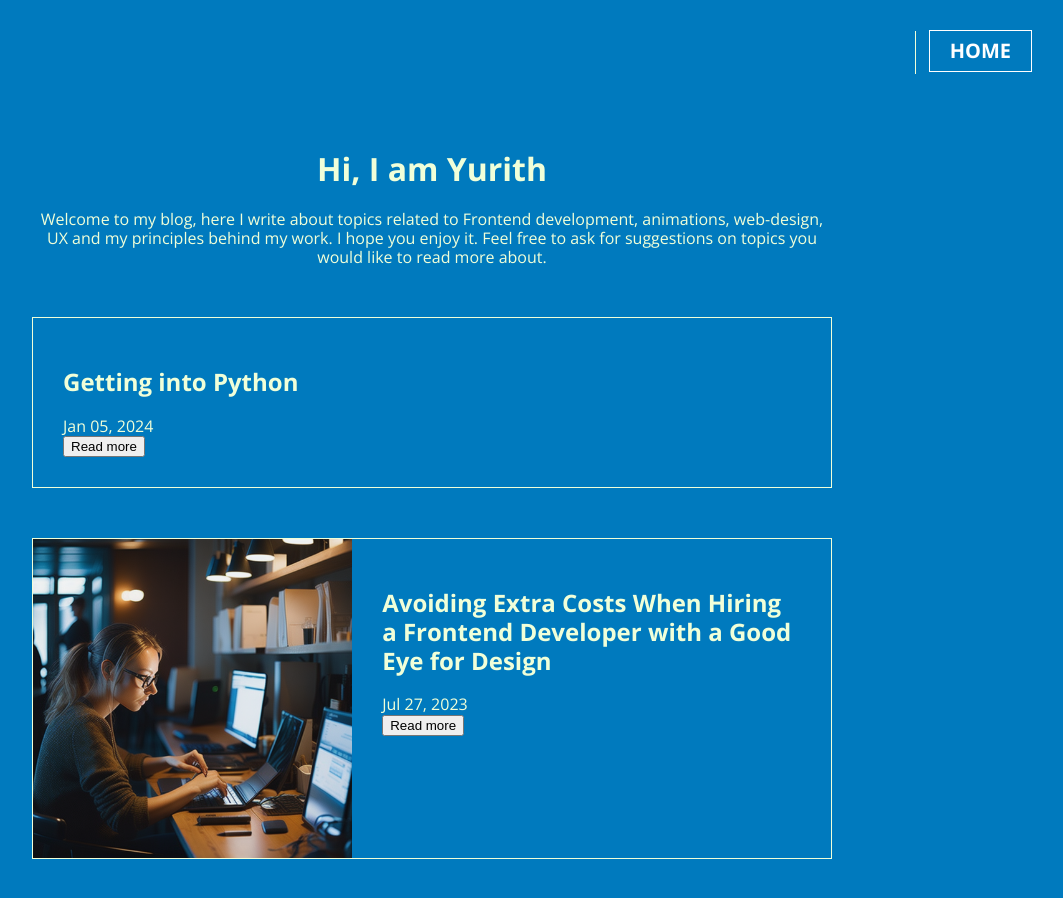
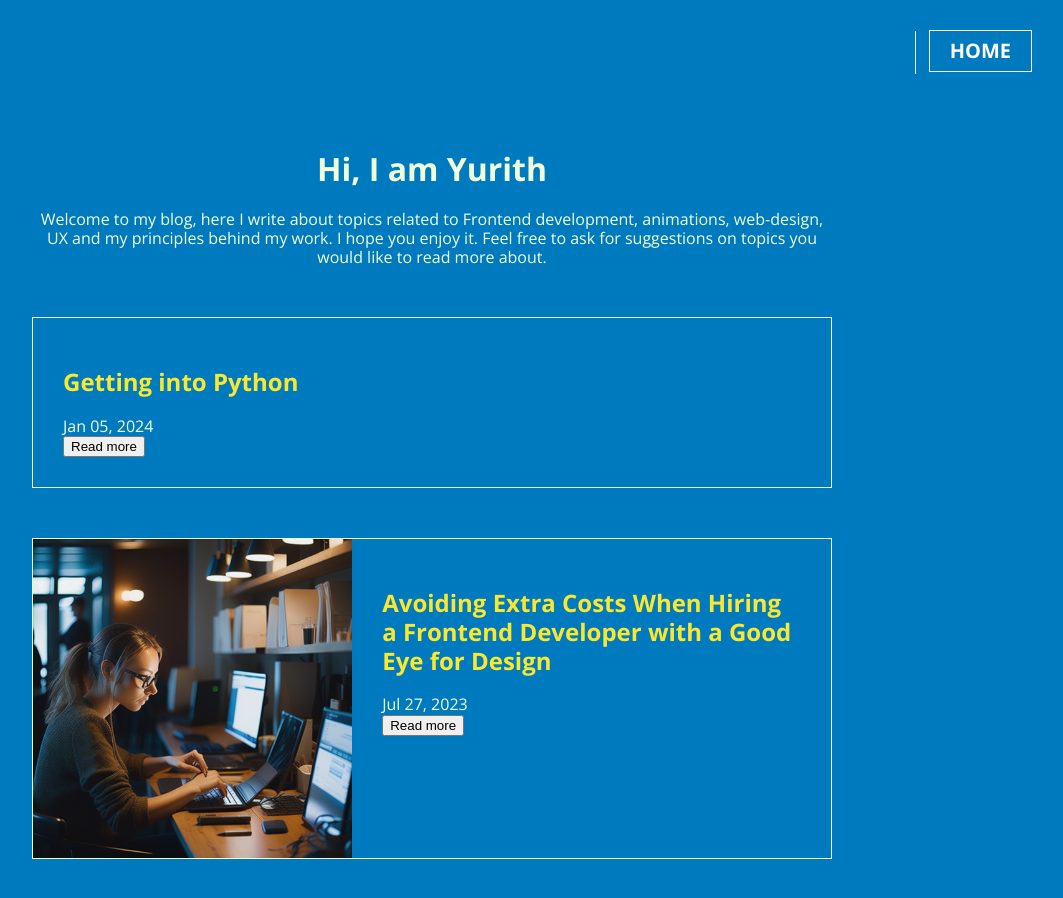
Before and after one commit to yurith-rubio/yurith-says, a Jekyll site: the page built from index.markdown, in a window 1280 px wide and 1009 px high. Shown: the top 898 px of the window, without its empty margins (208-1271 px from the left). Built offline with Jekyll 4.4.1, drawn with Linux system fonts in a browser that asks for light colours.

Commit message:
link color var

```diff
--- a/_sass/main.scss
+++ b/_sass/main.scss
@@ -21,7 +21,7 @@ body {
 }
 
 a {
-  color: $light-green;
+  color: $link-color;
   text-decoration: none;
 }
 .secondary-button{
```
